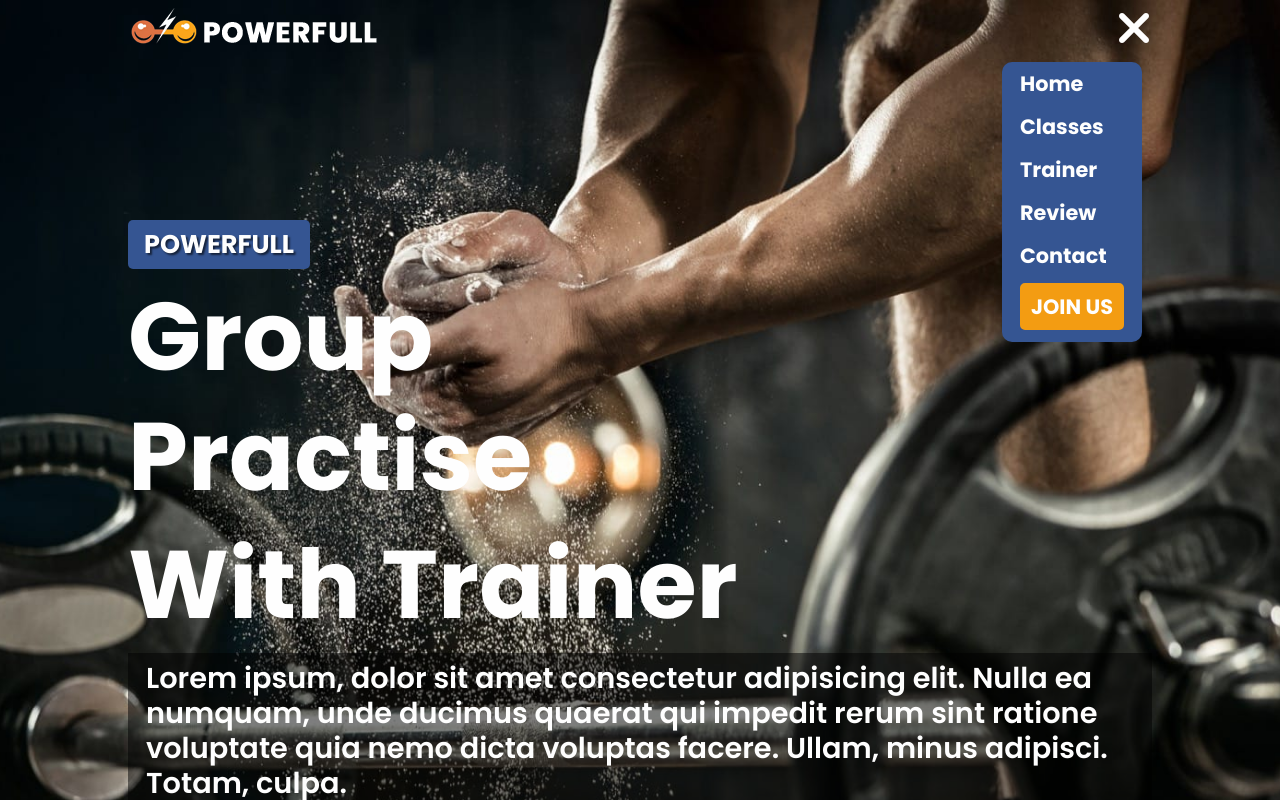
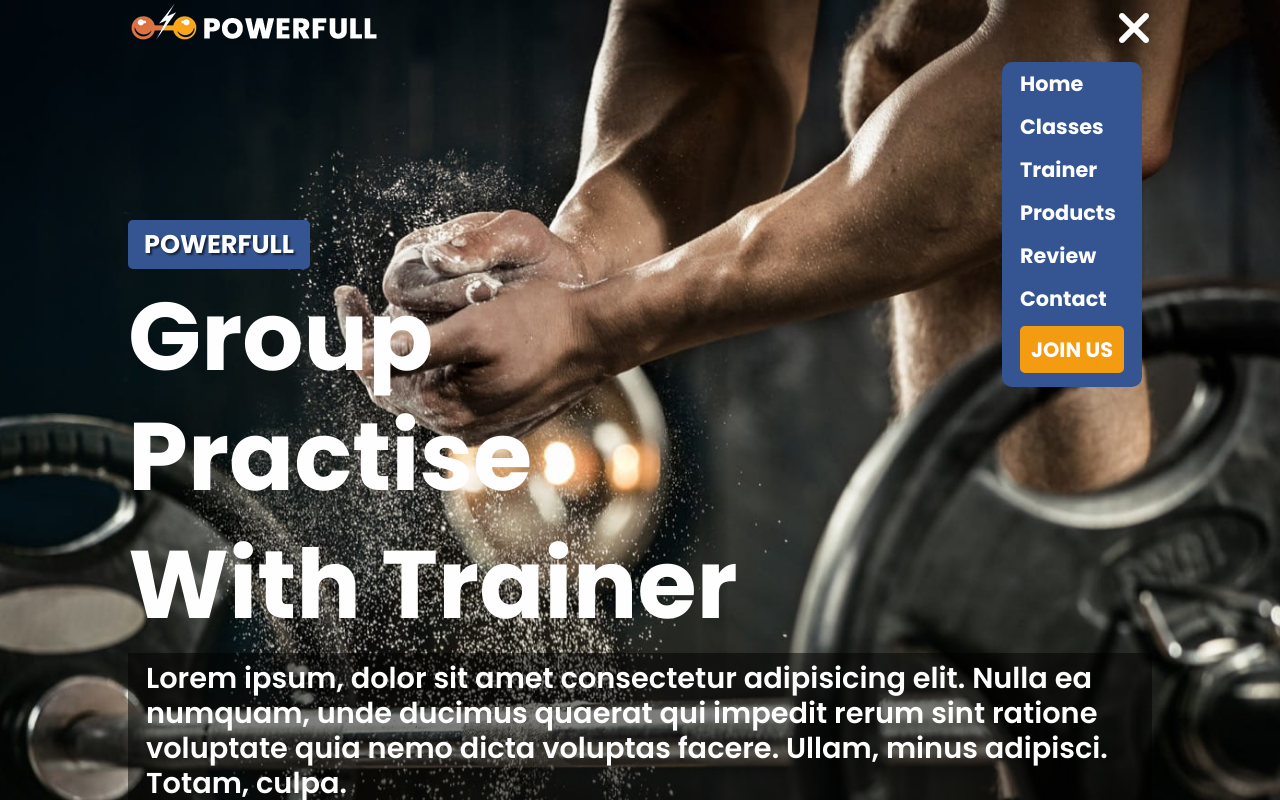
Before and after one commit to OguzcanIzanli/Sport-Center, a website built with Vite: page index.html in a window 1280 px wide. Both pictures are taken after a click on the element 1131 px from the left and 30 px from the top of the page. Shown: the top 800 px of the page. Built offline with nearby package versions, Linux system fonts and the light colour scheme.

Commit message:
anchor tag added to logo

```diff
--- a/css/layout/navbar.css
+++ b/css/layout/navbar.css
@@ -65,7 +65,7 @@ header {
     }
 
     .navbarOpen {
-        height: 280px; /* Dropdown Menu Height */
+        height: 325px; /* Dropdown Menu Height */
     }
 
     .navbarBtns a {
--- a/index.html
+++ b/index.html
@@ -27,12 +27,15 @@
         <header>
             <div class="container">
                 <div class="navbar">
-                    <img src="./images/logo.png" alt="Logo" />
+                    <a href="#hero"
+                        ><img src="./images/logo.png" alt="Logo"
+                    /></a>
 
                     <div class="navbarBtns">
                         <a href="#hero">Home</a>
                         <a href="#classes">Classes</a>
                         <a href="#trainers">Trainer</a>
+                        <a href="#purchase">Products</a>
                         <a href="#review">Review</a>
                         <a href="#contact">Contact</a>
                         <a href="">JOIN US</a>
--- a/js/main.js
+++ b/js/main.js
@@ -18,7 +18,7 @@ navbarDropdownBtn.addEventListener("click", () => {
 document.querySelectorAll('a[href^="#"]').forEach((navBtn) => {
     navBtn.addEventListener("click", function (e) {
         e.preventDefault();
-        let sectionId = e.target.getAttribute("href");
+        let sectionId = this.getAttribute("href");
 
         navbarButtons.classList.remove("navbarOpen");
         navbarDropdownBtnIcon.classList = "fa-solid fa-bars";
```
